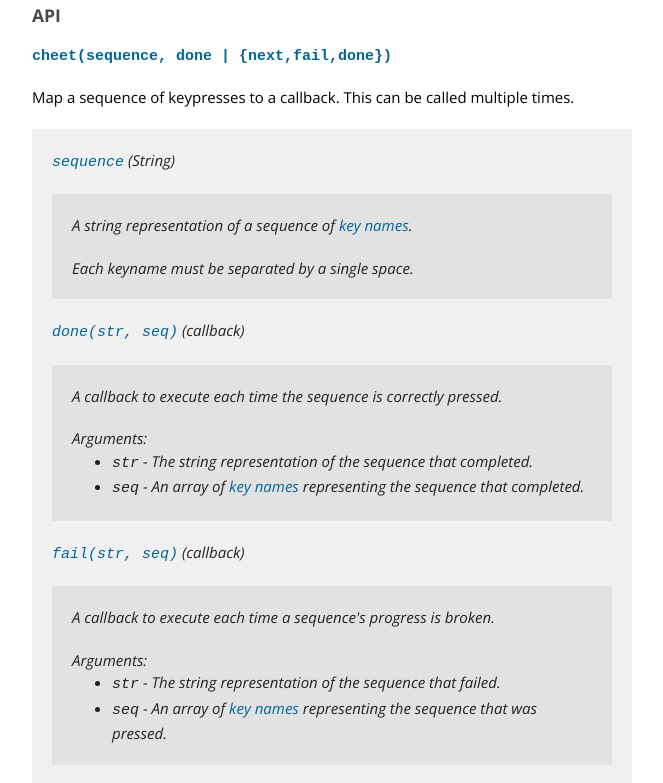
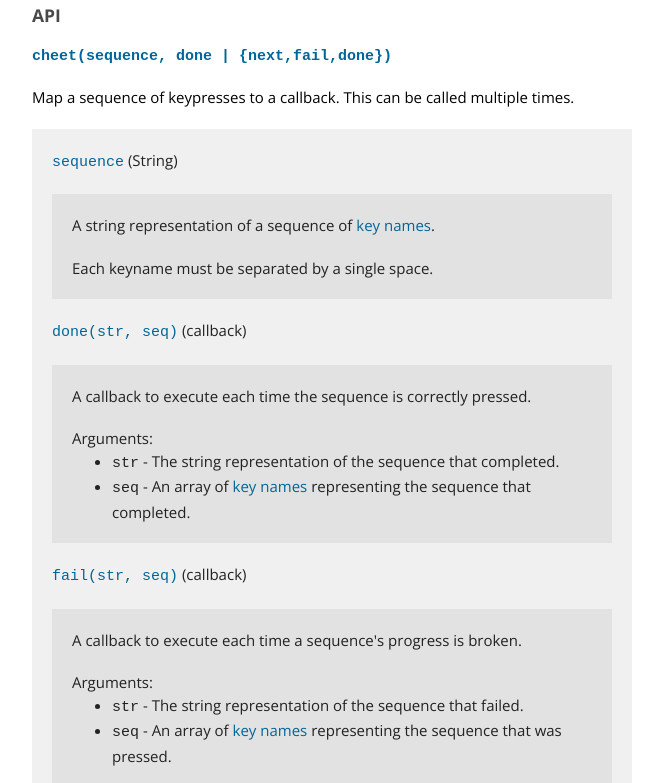
Before and after one commit to namuol/cheet.js, a plain HTML site: page index.html in a window 1280 px wide. Shown: the part 1454-2237 px from the top of the page, without its empty margins (308-971 px from the left). Drawn offline with nearby package versions, Linux system fonts and the light colour scheme.

Commit message:
title/death to italics

```diff
--- a/index.html
+++ b/index.html
@@ -3,7 +3,7 @@
   <head>
     <meta charset="utf-8">
     <meta http-equiv="X-UA-Compatible" content="chrome=1">
-    <title>cheet.js by namuol</title>
+    <title>cheet.js - easy easter eggs (konami code, etc) for your site</title>
 
     <link rel="stylesheet" href="stylesheets/styles.css">
     <link rel="stylesheet" href="stylesheets/pygment_trac.css">
--- a/stylesheets/styles.css
+++ b/stylesheets/styles.css
@@ -1,4 +1,4 @@
-@import url(https://fonts.googleapis.com/css?family=Open+Sans:300italic,700italic,300,400,700);
+@import url(https://fonts.googleapis.com/css?family=Open+Sans:300,400,700);
 html {
   background: #FFFFFF;
 }
@@ -161,7 +161,6 @@ h3, h4, h5, h6 {
 
 blockquote {
   margin: 0 0 20px 0;
-  font-style: italic;
   background: #ccc;
   background: rgba(0, 0, 0, 0.06);
   color: #222;
```
